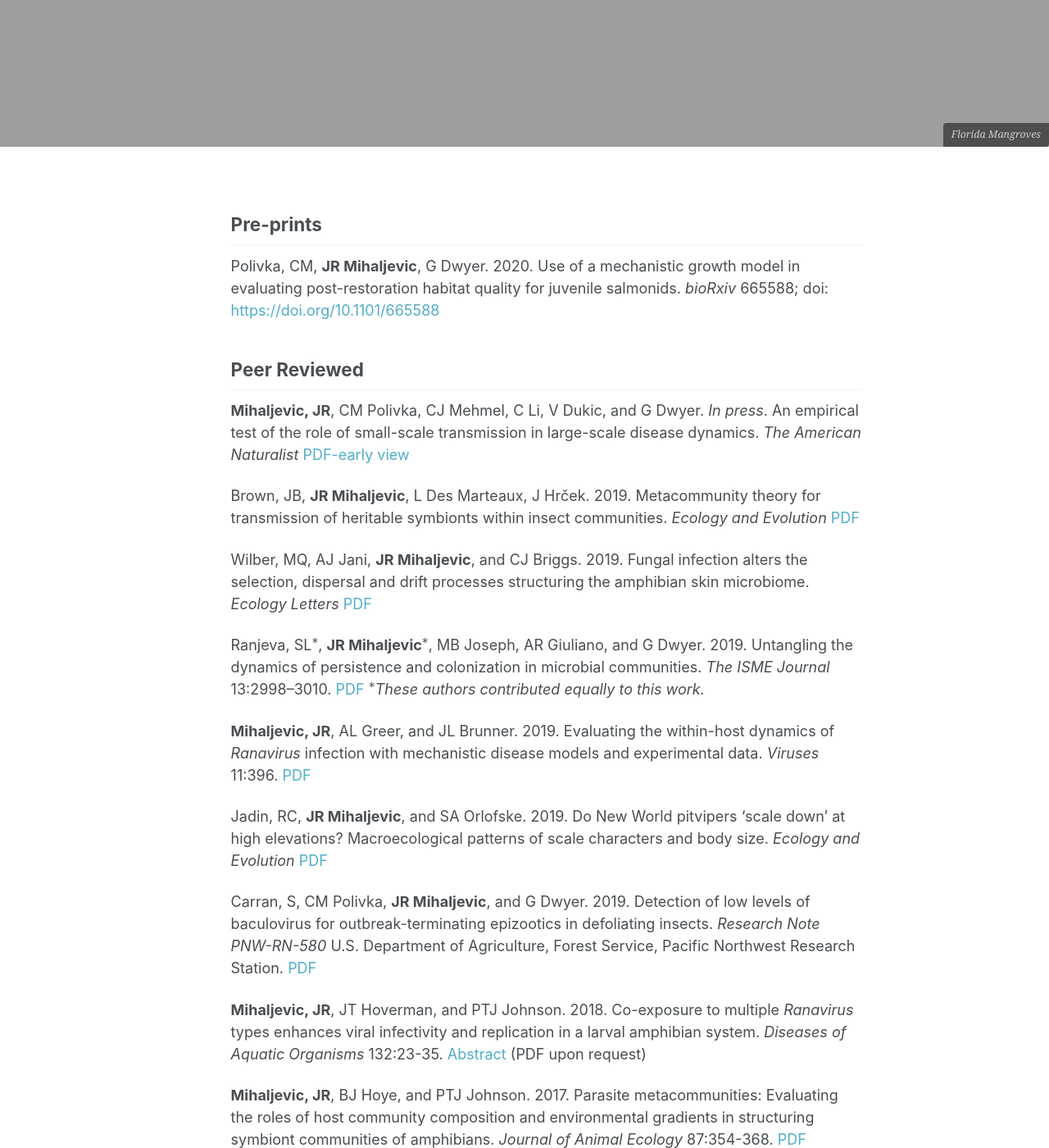
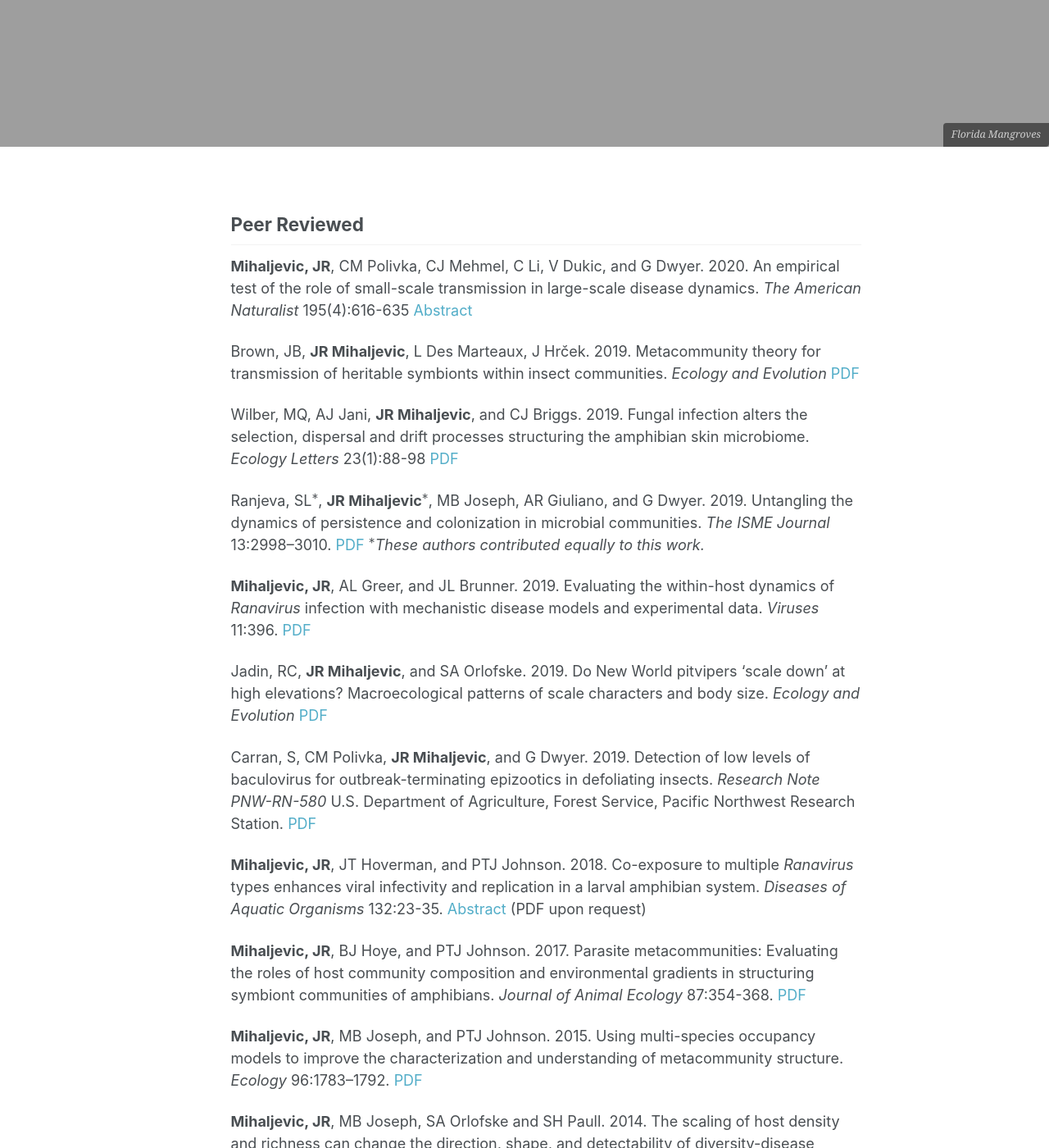
Before and after one commit to jrmihalj/jrmihalj.github.io, a Jekyll site: the page built from _pages/pubs.md, in a window 1280 px wide and 1400 px high, scrolled down 863 px. Shown: the whole window at 82% size. Built offline with Jekyll 4.4.1, drawn with Linux system fonts in a browser that asks for light colours; formulas are drawn with MathJax 3; our own code applies the rules of GitHub Pages for plain Markdown files; some of the changed text lies outside the part shown.

Commit message:
update AmNat with page numbers

```diff
--- a/_pages/pubs.md
+++ b/_pages/pubs.md
@@ -8,18 +8,13 @@ permalink: /publications/
 ---
 
 
-## Pre-prints
-
-Polivka, CM, **JR Mihaljevic**, G Dwyer. 2020. Use of a mechanistic growth model in evaluating post-restoration habitat quality for juvenile salmonids. *bioRxiv* 665588; doi: [https://doi.org/10.1101/665588](https://doi.org/10.1101/665588){:target="_blank"}
-
-
 ## Peer Reviewed
 
-**Mihaljevic, JR**, CM Polivka, CJ Mehmel, C Li, V Dukic, and G Dwyer. *In press*. An empirical test of the role of small-scale transmission in large-scale disease dynamics. *The American Naturalist*  [PDF-early view](https://www.amnat.org/an/newpapers/Apr-Mihaljevic-A.html){:target="_blank"}
+**Mihaljevic, JR**, CM Polivka, CJ Mehmel, C Li, V Dukic, and G Dwyer. 2020. An empirical test of the role of small-scale transmission in large-scale disease dynamics. *The American Naturalist* 195(4):616-635 [Abstract](https://www.journals.uchicago.edu/doi/abs/10.1086/707457?journalCode=an){:target="_blank"}
 
 Brown, JB, **JR Mihaljevic**, L Des Marteaux, J Hrček. 2019. Metacommunity theory for transmission of heritable symbionts within insect communities. *Ecology and Evolution* [PDF](https://onlinelibrary.wiley.com/doi/epdf/10.1002/ece3.5754){:target="_blank"}
 
-Wilber, MQ, AJ Jani, **JR Mihaljevic**, and CJ Briggs. 2019. Fungal infection alters the selection, dispersal and drift processes structuring the amphibian skin microbiome. *Ecology Letters* [PDF]( https://doi.org/10.1111/ele.13414){:target="_blank"}
+Wilber, MQ, AJ Jani, **JR Mihaljevic**, and CJ Briggs. 2019. Fungal infection alters the selection, dispersal and drift processes structuring the amphibian skin microbiome. *Ecology Letters* 23(1):88-98 [PDF]( https://doi.org/10.1111/ele.13414){:target="_blank"}
 
 Ranjeva, SL$^{\*}$, **JR Mihaljevic**$^{\*}$, MB Joseph, AR Giuliano, and G Dwyer. 2019. Untangling the dynamics of persistence and colonization in microbial communities. *The ISME Journal* 13:2998–3010. [PDF](https://www.nature.com/articles/s41396-019-0488-7){:target="_blank"} $^{\*}$*These authors contributed equally to this work.*
 
@@ -33,7 +28,7 @@ Carran, S, CM Polivka, **JR Mihaljevic**, and G Dwyer. 2019. Detection of low le
 
 **Mihaljevic, JR**, BJ Hoye, and PTJ Johnson. 2017. Parasite metacommunities: Evaluating the roles of host community composition and environmental gradients in structuring symbiont communities of amphibians. *Journal of Animal Ecology* 87:354-368. [PDF](https://drive.google.com/file/d/1UVSHMO-08w943HRcI9GnAOQwWU0tt5um/view?usp=sharing){:target="_blank"}
 
-**Mihaljevic, JR**, MB Joseph, and PTJ Johnson. 2015. Using multi-species occupancy models to improve the characterization and understanding of metacommunity structure. *Ecology* 96: 1783–1792. [PDF](https://drive.google.com/open?id=0B9UsfqlH3_y1MFVXbl9HRXpJclk){:target="_blank"}
+**Mihaljevic, JR**, MB Joseph, and PTJ Johnson. 2015. Using multi-species occupancy models to improve the characterization and understanding of metacommunity structure. *Ecology* 96:1783–1792. [PDF](https://drive.google.com/open?id=0B9UsfqlH3_y1MFVXbl9HRXpJclk){:target="_blank"}
 
 **Mihaljevic, JR**, MB Joseph, SA Orlofske and SH Paull. 2014. The scaling of host density and richness can change the direction, shape, and detectability of diversity-disease relationships. *PLoS ONE* 9(5): e97812. [PDF](https://drive.google.com/open?id=0B9UsfqlH3_y1ZDlBTzFwelhqblk){:target="_blank"}
 
```
Also changed, not shown: other parts of _pages/pubs.md (+5 -0 lines).
